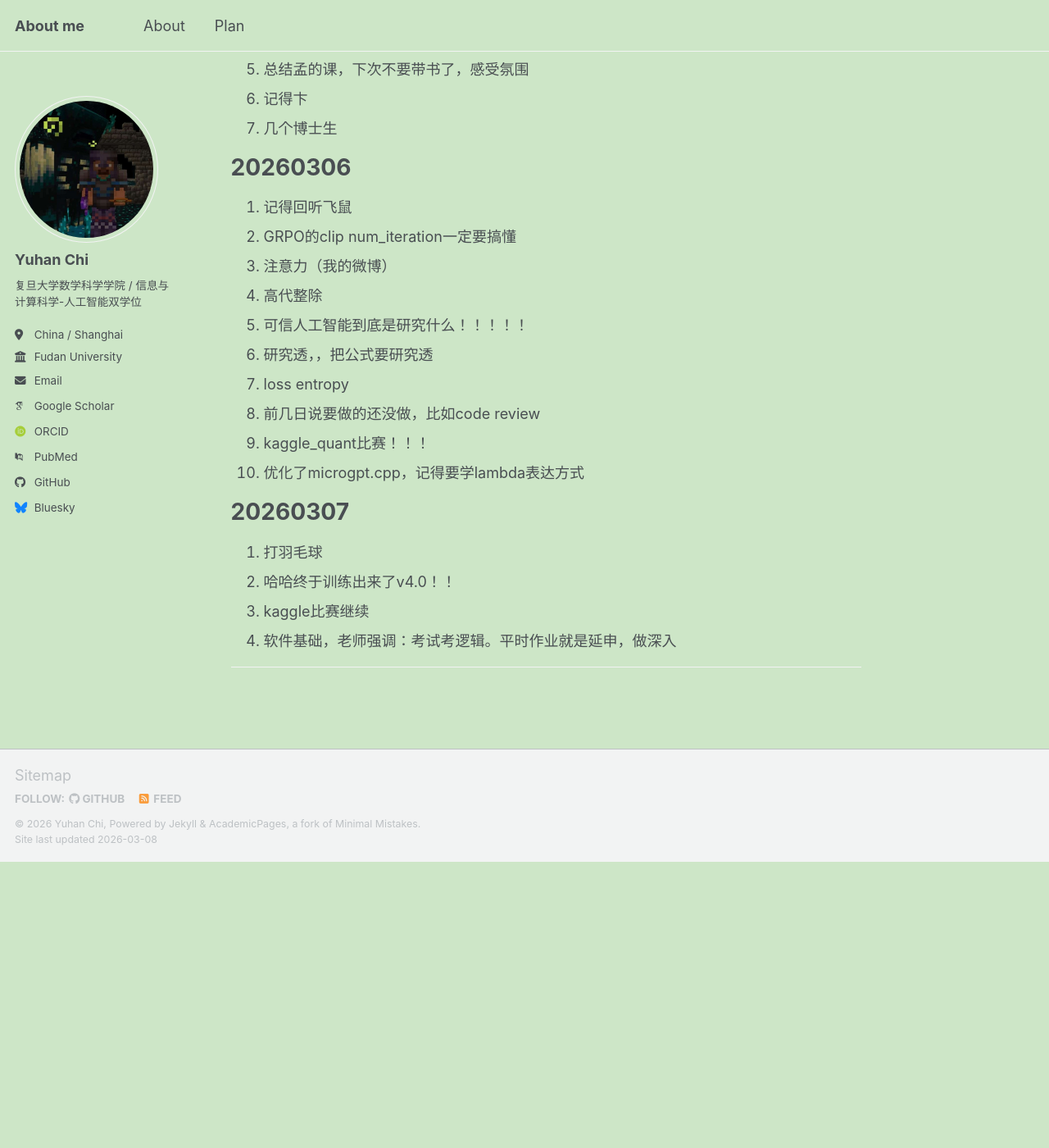
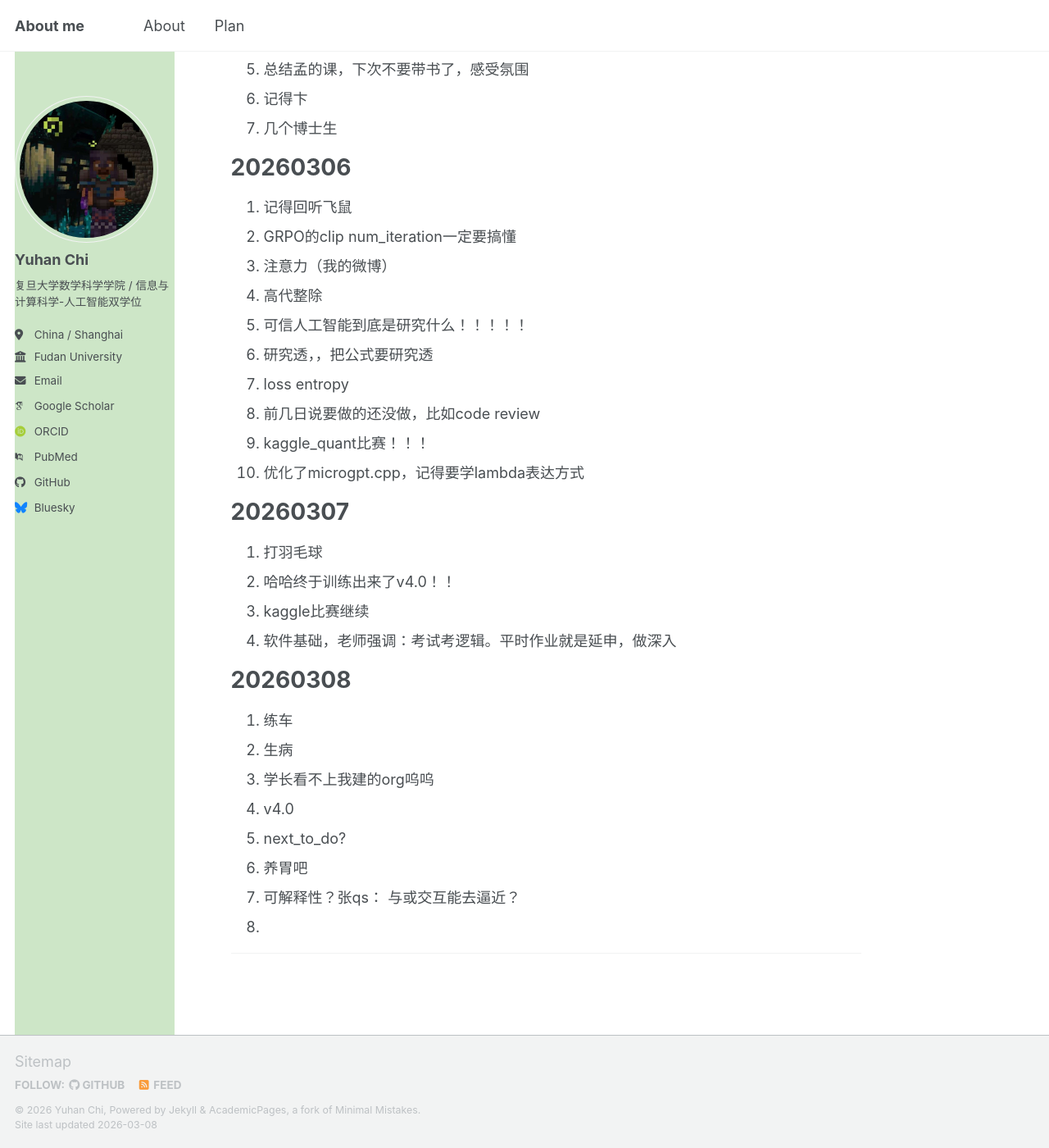
Before and after one commit to Chi-Shan0707/Chi-Shan0707.github.io, a Jekyll site: the page built from _pages/review.md, in a window 1280 px wide and 1400 px high, scrolled down 20271 px. Shown: the whole window at 82% size. Built offline with Jekyll 4.4.1, drawn with Linux system fonts in a browser that asks for light colours; some web fonts are replaced; a script bundle is joined from its source files by our own code; library files that are not in the unit come from our copies; before the commit the page ends 21322 px from its top, so only the background shows below that.

Commit message:
review: vomit vomit vomit

```diff
--- a/_pages/review.md
+++ b/_pages/review.md
@@ -668,4 +668,15 @@ pred_dict, h_dict, _ = model(static_data, manhole_dyn_t, cell_dyn_t, h_dict)
 3. kaggle比赛继续
 4. 软件基础，老师强调：考试考逻辑。平时作业就是延申，做深入
 
+
+# 20260308
+1. 练车
+2. 生病
+3. 学长看不上我建的org呜呜
+4. v4.0
+5. next_to_do?
+6. 养胃吧
+7. 可解释性？张qs： 与或交互能去逼近？
+8.
+
 ---
--- a/assets/css/main.scss
+++ b/assets/css/main.scss
@@ -46,12 +46,3 @@
 .sidebar {
   background-color: #cde6c7 !important;
 }
-
-/* 确保在暗色主题下也是浅绿色 */
-:root {
-  --global-bg-color: #cde6c7 !important;
-}
-
-html {
-  background-color: #cde6c7 !important;
-}
```
